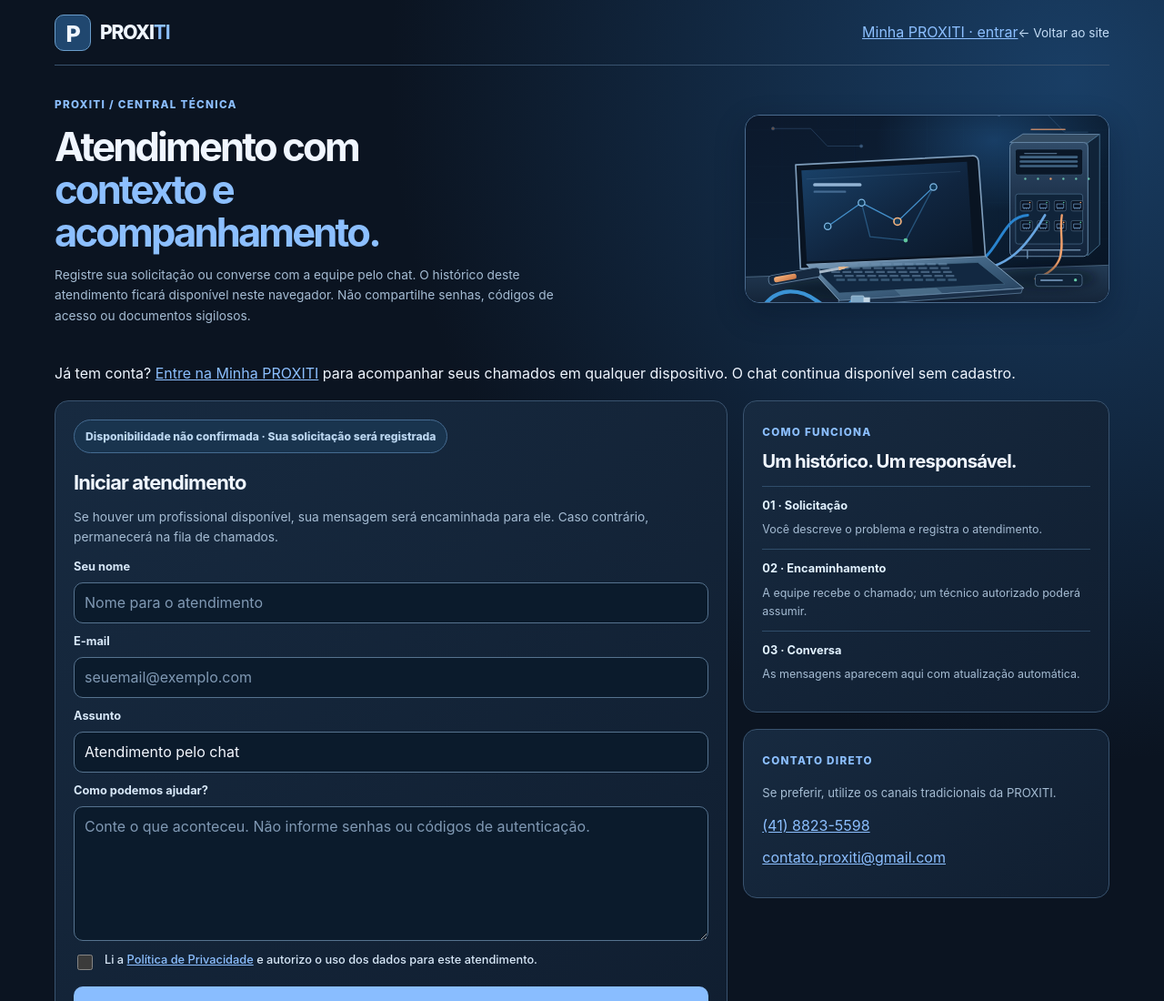
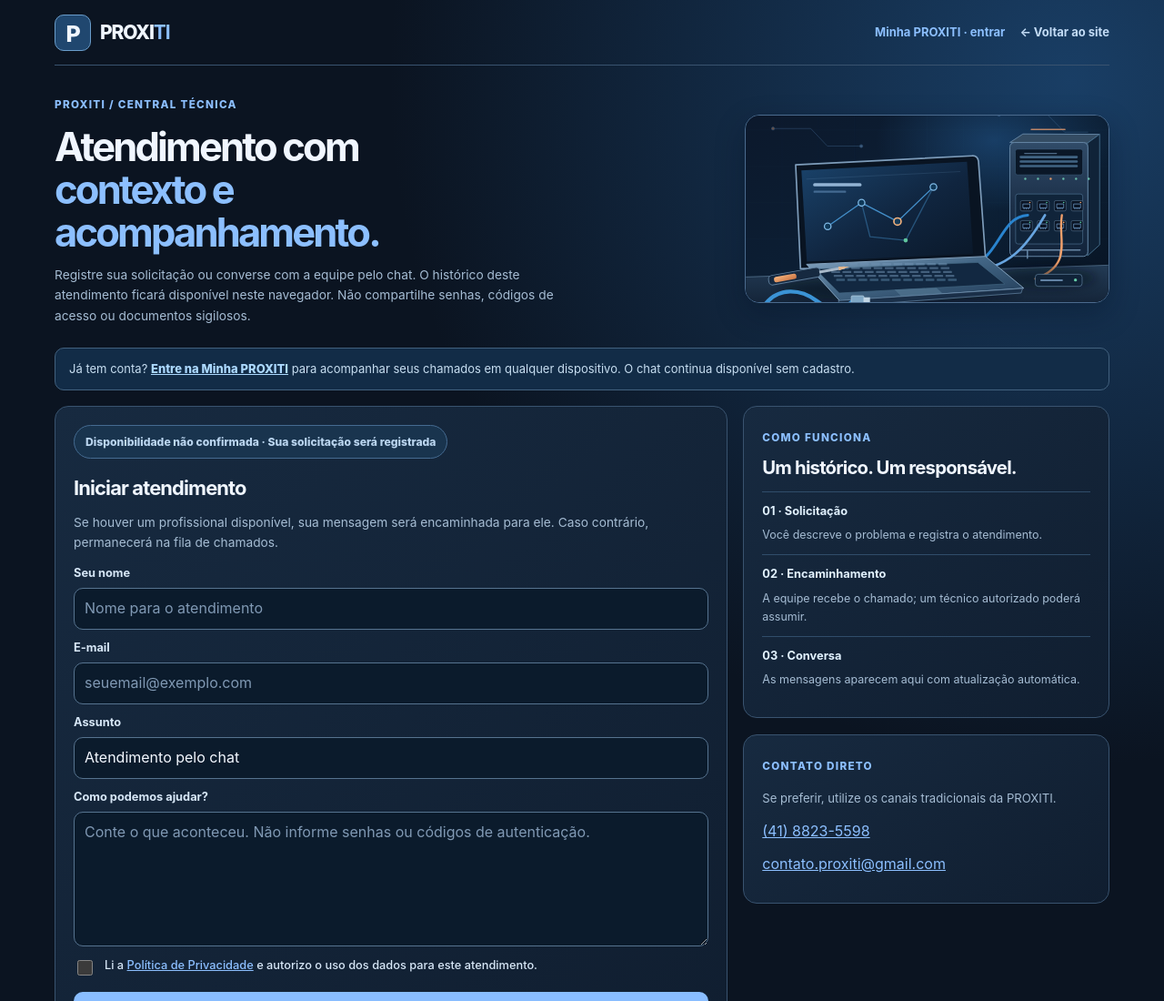
Before and after one commit to humbertomennella/proxiti, a plain HTML site: page atendimento/index.html in a window 1280 px wide. Shown: the top 1100 px of the page at 91% size. Drawn offline with Linux system fonts and the light colour scheme; no server answers.

Commit message:
style(chat): integração discreta com Minha PROXITI sem bloquear entrada

```diff
--- a/assets/css/support.css
+++ b/assets/css/support.css
@@ -89,3 +89,13 @@ html.embedded #customer-reply-text{min-height:65px}
  .customer-quote-card{padding:12px}.customer-quote-actions button{flex:1 1 160px}}
 @media(max-width:420px){.customer-quote-actions{display:grid;grid-template-columns:1fr}
  .customer-quote-actions button{width:100%}.customer-quotes-head button{width:100%}}
+
+/* Conta opcional: o chat permanece aberto para qualquer visitante. */
+.support-account-links{display:flex;align-items:center;gap:16px;flex-wrap:wrap}
+.support-account-links>a{font-size:13px;font-weight:700;text-decoration:none}
+.support-account-invite{margin:0 0 17px;padding:12px 15px;
+ border:1px solid #42617e;border-radius:10px;background:#122c47;
+ color:#c7def1;font-size:13px;line-height:1.6}
+.support-account-invite a{color:#acd9ff;font-weight:760}
+@media(max-width:490px){.support-account-links{gap:8px}
+ .support-account-links>a{font-size:11px}.support-account-invite{padding:11px;font-size:12px}}
```
